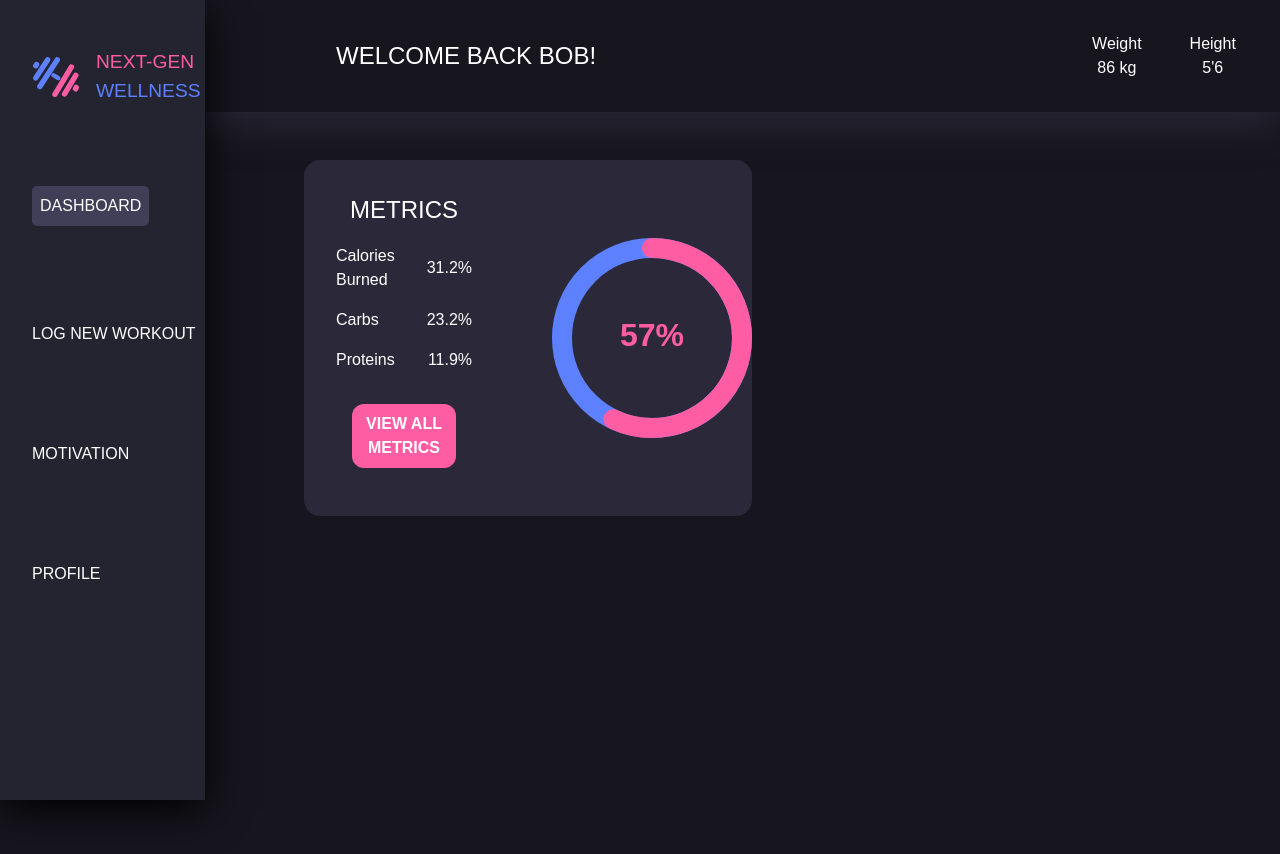
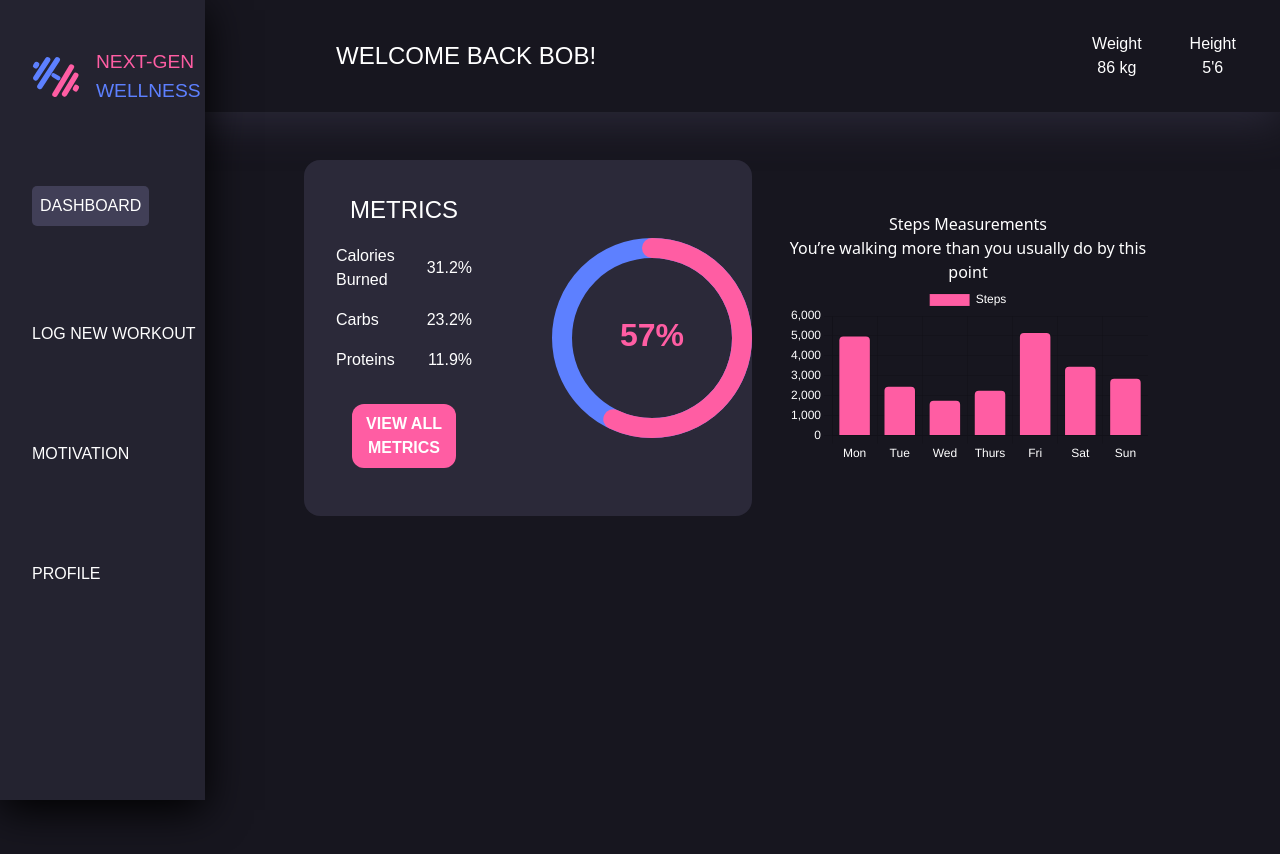
Before and after one commit to RiaChacko/NextGenWellness, a React (Vite) app: page /dashboard in a window 1280 px wide. Shown: the top 854 px of the page. Built offline with nearby package versions, Linux system fonts and the light colour scheme; a web font is replaced by a local one.

Commit message:
Added the steps measurement graph need to do further styling

```diff
--- a/package.json
+++ b/package.json
@@ -12,8 +12,10 @@
   "dependencies": {
     "@fortawesome/fontawesome-free": "^6.7.2",
     "@tailwindcss/vite": "^4.0.4",
+    "chart.js": "^4.4.8",
     "firebase": "^11.2.0",
     "react": "^18.3.1",
+    "react-chartjs-2": "^5.3.0",
     "react-circular-progressbar": "^2.2.0",
     "react-dom": "^18.3.1",
     "react-router-dom": "^6.29.0",
--- a/src/pages/Dashboard.jsx
+++ b/src/pages/Dashboard.jsx
@@ -2,6 +2,7 @@ import Navbar from "./Navbar";
 import "../pages/Dashboard.css";
 import CircularProgress from "./CircularProgressBar";
 import bell from "../assets/bell.svg";
+import StepsChart from "./StepsGraph";
 function Dashboard () {
     return(
         <div className="dashboard-container">
@@ -48,7 +49,9 @@ function Dashboard () {
                     <div className="progress-bar-dashboard">
                         <CircularProgress/>
                     </div>
-
+                </div>
+                <div className="steps-count-container">
+                    <StepsChart/>
                 </div>
             </div>
 
--- /dev/null
+++ b/src/pages/StepsGraph.jsx
@@ -0,0 +1,63 @@
+import React from 'react';
+import { Bar } from 'react-chartjs-2';
+import { Chart as ChartJS, Title, Tooltip, Legend, BarElement, CategoryScale, LinearScale } from 'chart.js';
+
+
+ChartJS.register(Title, Tooltip, Legend, BarElement, CategoryScale, LinearScale);
+
+function StepsChart() {
+  const data = {
+    labels: ['Mon', 'Tue', 'Wed', 'Thurs', 'Fri', 'Sat', 'Sun'], // Days of the week
+    datasets: [
+      {
+        label: 'Steps',
+        data: [5020, 2500, 1800, 2300, 5200, 3500, 2900],
+        backgroundColor: '#FF5DA3',
+        borderRadius: 5,
+        borderWidth: 1,
+      },
+    ],
+  };
+
+
+  const options = {
+    responsive: true,
+    scales: {
+      y: {
+        beginAtZero: true,
+        ticks: {
+          color: '#fff',
+        },
+      },
+      x: {
+        ticks: {
+          color: '#fff',
+        },
+      },
+    },
+    plugins: {
+      legend: {
+        labels: {
+          color: '#fff',
+        },
+      },
+      tooltip: {
+        backgroundColor: 'rgba(0, 0, 0, 0.7)',
+        titleColor: '#fff',
+        bodyColor: '#fff',
+      },
+    },
+    backgroundColor: '#2b2939',
+  };
+
+  return (
+    <div style={{ width: '90%', margin: 'auto' }}>
+      <h2 style={{ color: 'white', textAlign: 'center' }}>Steps Measurements</h2>
+      <p style={{ color: 'white', textAlign: 'center' }}>You’re walking more than you usually do by this point</p>
+      <Bar data={data} options={options} />
+    </div>
+  );
+
+}
+
+export default StepsChart;
```
Also changed, not shown: 1 other file (tests, documents, lock files or other folders).
